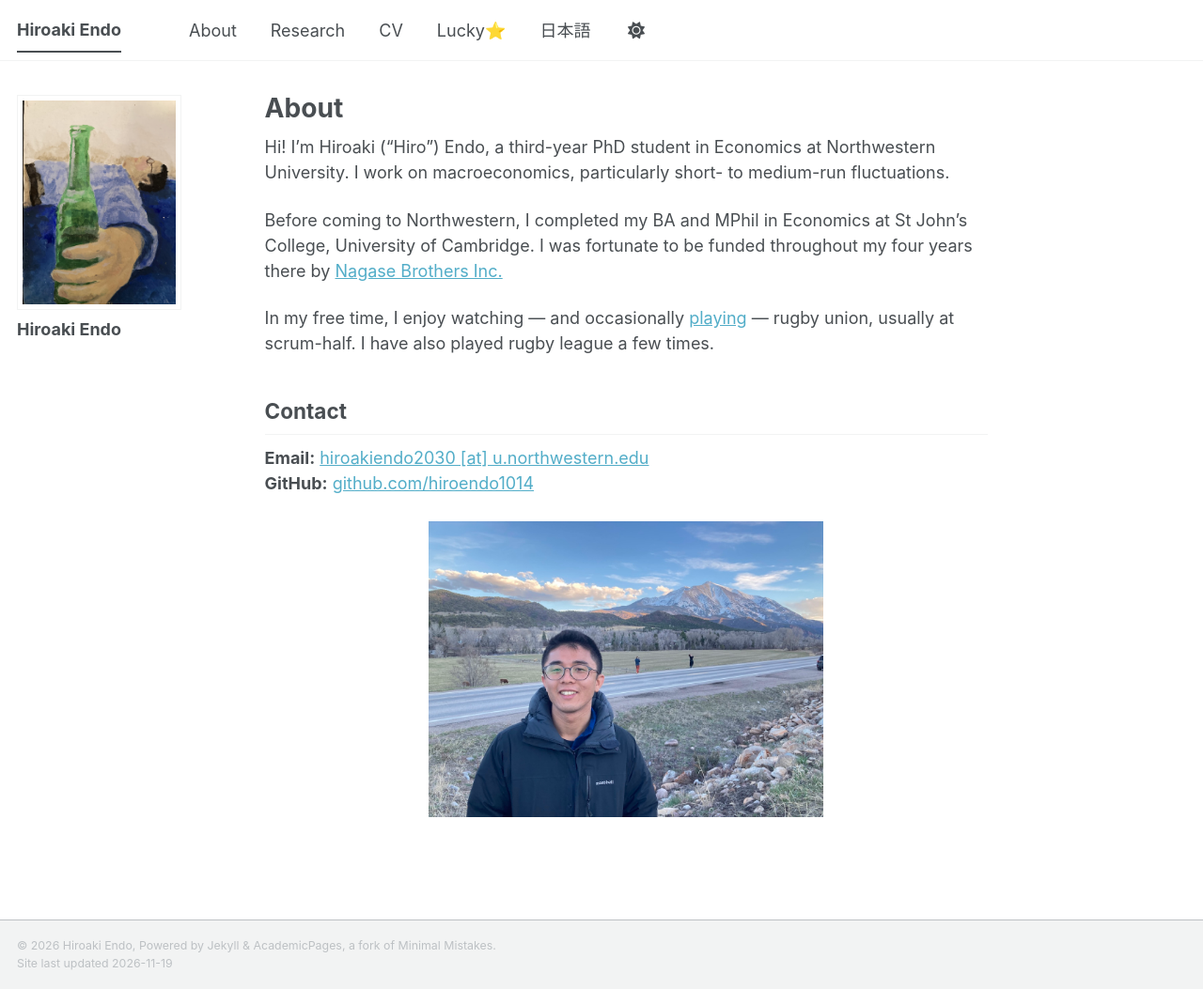
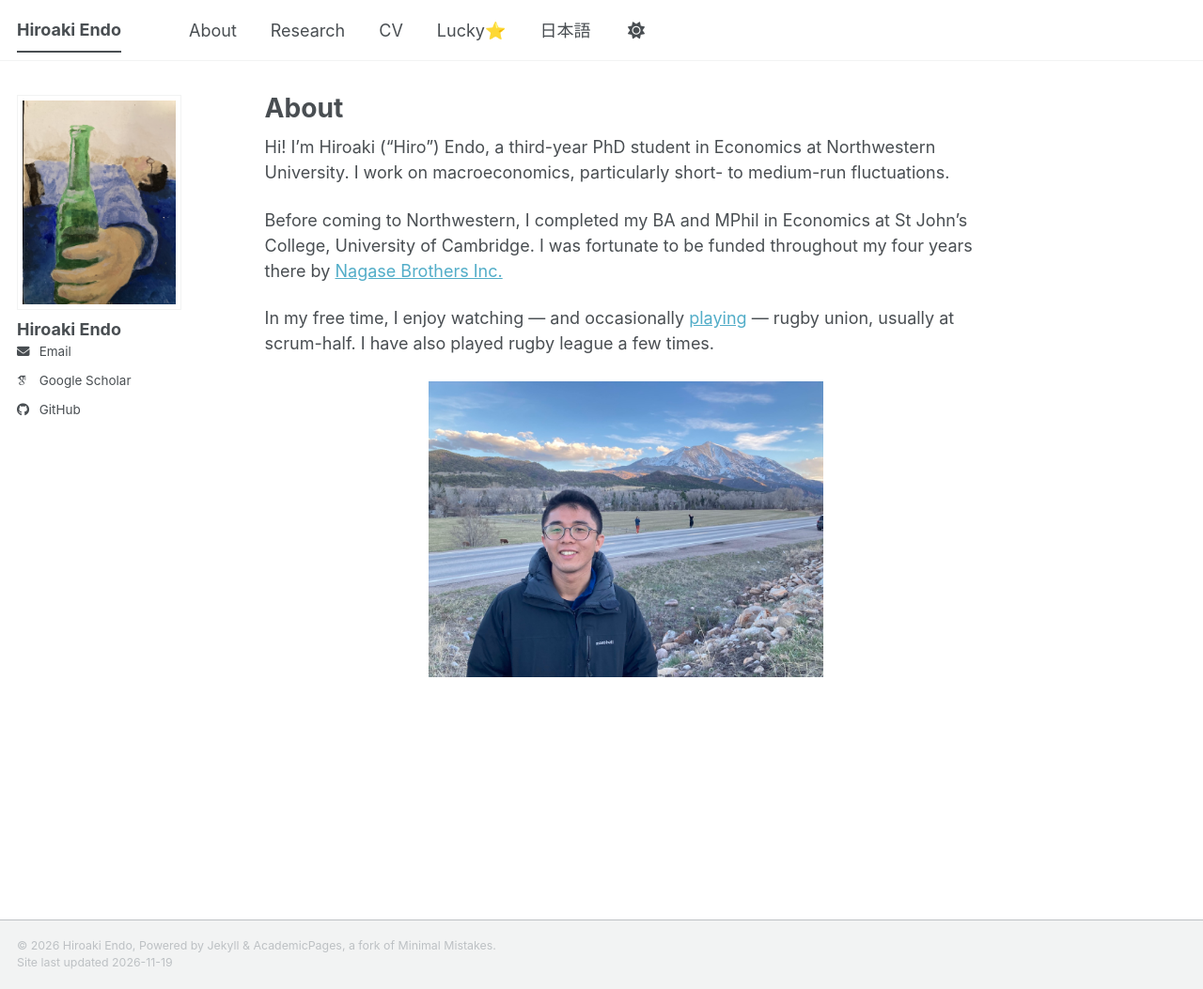
Before and after one commit to hiroendo1014/hiroendo1014.github.io, a Jekyll site: the page built from _pages/about.md, in a window 1280 px wide and 1053 px high. Shown: the whole window at 94% size. Built offline with Jekyll 4.4.1, drawn with Linux system fonts in a browser that asks for light colours; some web fonts are replaced; a script bundle is joined from its source files by our own code; library files that are not in the unit come from our copies.

Commit message:
Move contact details to sidebar icons; add Google Scholar
Email and GitHub now appear as icons under the profile photo (as on
jacobgosselin.github.io) instead of in the About and CV page text.

Co-Authored-By: Claude Opus 5.5 <noreply@anthropic.com>

```diff
--- a/_config.yml
+++ b/_config.yml
@@ -30,12 +30,12 @@ author:
   # location         : "Earth"
   # employer         : "Red Brick University"
   uri              : # URL
-  # email            : "hiroakiendo2030@u.northwestern.edu"
+  email            : "hiroakiendo2030@u.northwestern.edu"
 
   # Academic websites
   # academia         : # URL
   # arxiv            : # URL - Update with the correct link to your profile
-  # googlescholar    : "https://scholar.google.com/citations?user=PS_CX0AAAAAJ"
+  googlescholar    : "https://scholar.google.com/citations?user=RPzSa7EAAAAJ"
   # inspire-hep      : # URL
   # impactstory      : # URL
   # orcid            : "https://orcid.org/yourorcidurl"
@@ -51,7 +51,7 @@ author:
   bitbucket        : # Username - Update with your username on the site
   codepen          : # Username
   dribbble         : # Username
-  github           : #"hiroendo1014"
+  github           : "hiroendo1014"
   kaggle           : # Username
   stackoverflow    : # User number or user number and name (i.e., use "1" or "1/jeff-atwood")
 
--- a/_pages/about.md
+++ b/_pages/about.md
@@ -13,9 +13,4 @@ Before coming to Northwestern, I completed my BA and MPhil in Economics at St Jo
 
 In my free time, I enjoy watching — and occasionally [playing](https://www.varsity.co.uk/sport/23709) — rugby union, usually at scrum-half. I have also played rugby league a few times.
 
-## Contact
-
-**Email:** [hiroakiendo2030 [at] u.northwestern.edu](mailto:hiroakiendo2030@u.northwestern.edu)
-**GitHub:** [github.com/hiroendo1014](https://github.com/hiroendo1014/)
-
 ![](/images/about.JPG){: .float-photo }
```
Also changed, not shown: _pages/cv.md (+0 -2 lines).
